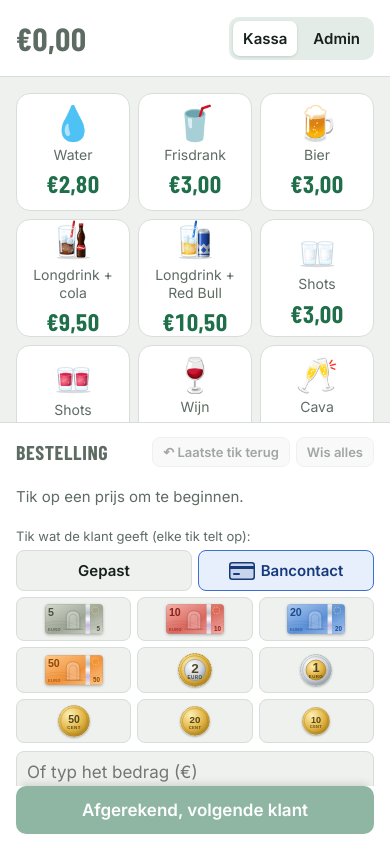
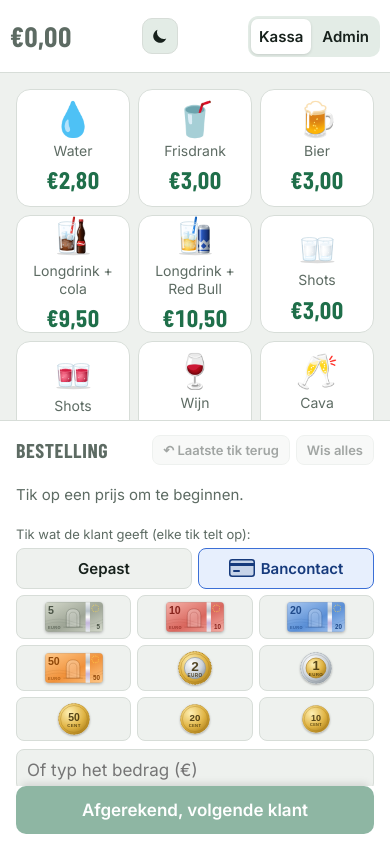
Before and after one commit to Svanson2000/drankkassa, a plain HTML site: page index.html in a window 390 px wide. Drawn offline with Linux system fonts and the light colour scheme.

Commit message:
Versie 8: knop wit/donker altijd bovenaan, compactere kopbalk op smalle telefoons
Co-Authored-By: Claude Opus 5.5 <noreply@anthropic.com>

```diff
--- a/index.html
+++ b/index.html
@@ -188,6 +188,9 @@ aside .bonkop h2{margin:0}
 .pad button:active{background:var(--chip)}
 .pad .klein{font-family:var(--body);font-size:15px;font-weight:600;color:var(--muted)}
 .adminknoppen{display:flex;flex-wrap:wrap;gap:8px}
+.themaknop{flex:none;width:42px;height:42px;border:1px solid var(--line);background:var(--chip);color:var(--fg);border-radius:10px;display:flex;align-items:center;justify-content:center;padding:0}
+.themaknop svg{width:22px;height:22px}
+.themaknop:active{transform:scale(.94)}
 .themakeuze{display:flex;gap:6px;background:var(--chip);padding:4px;border-radius:12px;flex-wrap:wrap}
 .themakeuze button{flex:1;min-width:110px;border:0;background:transparent;color:var(--fg);padding:12px 14px;border-radius:9px;font-size:16px;font-weight:600;display:flex;align-items:center;justify-content:center;gap:8px}
 .themakeuze button[aria-pressed="true"]{background:var(--surface);box-shadow:0 1px 3px #0003;outline:2px solid var(--accent)}
@@ -255,6 +258,7 @@ aside .bonkop h2{margin:0}
   header.met-totaal .kop-totaal>span{display:none}
   header.met-totaal .kop-totaal{gap:8px;align-items:center}
   header.met-totaal .tabs button{padding-inline:10px}
+  .themaknop{width:36px;height:36px}.themaknop svg{width:19px;height:19px}
   header.met-totaal{gap:8px}
   #lijst{flex:none;overflow:visible;min-height:0}
   /* Afrekenknop blijft altijd zichtbaar onderaan de bestelling */
@@ -266,12 +270,21 @@ aside .bonkop h2{margin:0}
   .stats{grid-template-columns:repeat(2,1fr)}
   .stats b{font-size:26px}
 }
+@media (max-width:400px){
+  header.met-totaal{gap:6px;padding-left:max(10px,env(safe-area-inset-left,0px));padding-right:max(10px,env(safe-area-inset-right,0px))}
+  header.met-totaal .kop-totaal{gap:6px}
+  .kop-totaal b{font-size:28px}
+  .kop-aantal b{font-size:26px}
+  header.met-totaal .tabs{padding:3px;gap:3px}
+  header.met-totaal .tabs button{padding-inline:8px}
+}
 @media (prefers-reduced-motion:reduce){.key{transition:none}.key.tik{animation:none}.dots.schud{animation:none}}
 </style>
 
 <header>
   <h1>Drankkassa</h1>
   <div class="kop-totaal" id="kopTotaal" aria-live="polite"><div class="kop-aantal" id="kopAantal" hidden><b id="kopStuks">0</b><span id="kopStuksW">drankjes</span></div><span>Totaal</span><b id="kopBedrag">€0,00</b></div>
+  <button class="themaknop" id="themaKnop" aria-label="Wissel tussen witte en donkere achtergrond"></button>
   <div class="tabs" role="group" aria-label="Weergave">
     <button id="tabKassa" aria-pressed="true">Kassa</button>
     <button id="tabInstel" aria-pressed="false">Admin</button>
@@ -936,7 +949,17 @@ function zetThema(t){
     const eigen=m.media.includes('dark')?'#1b221e':'#ffffff';
     m.content=t==='light'?'#ffffff':t==='dark'?'#1b221e':eigen});
   document.querySelectorAll('#themaKeuze button').forEach(b=>b.setAttribute('aria-pressed',b.dataset.thema===t));
+  /* Knop in de kopbalk toont waar je naartoe wisselt: zon = naar wit, maan = naar donker */
+  const d=isDonker();$('themaKnop').innerHTML=d
+    ?'<svg viewBox="0 0 24 24" fill="none" stroke="currentColor" stroke-width="2" stroke-linecap="round" aria-hidden="true"><circle cx="12" cy="12" r="4.5" fill="currentColor"/><path d="M12 2v2.5M12 19.5V22M2 12h2.5M19.5 12H22M4.9 4.9l1.8 1.8M17.3 17.3l1.8 1.8M4.9 19.1l1.8-1.8M17.3 6.7l1.8-1.8"/></svg>'
+    :'<svg viewBox="0 0 24 24" aria-hidden="true"><path d="M20.5 14.5A8.5 8.5 0 0 1 9.5 3.5a8.5 8.5 0 1 0 11 11z" fill="currentColor"/></svg>';
+  $('themaKnop').title=d?'Witte achtergrond':'Donkere achtergrond';
+  $('themaKnop').setAttribute('aria-label',d?'Wissel naar witte achtergrond':'Wissel naar donkere achtergrond');
 }
+const donkerMQ=matchMedia('(prefers-color-scheme: dark)');
+function isDonker(){const t=document.documentElement.dataset.theme;return t?t==='dark':donkerMQ.matches}
+$('themaKnop').onclick=()=>{const t=isDonker()?'light':'dark';tril();schrijf('kassa-thema',t);zetThema(t)};
+try{donkerMQ.addEventListener('change',()=>zetThema(lees('kassa-thema','auto')))}catch(e){}
 document.querySelectorAll('#themaKeuze button').forEach(b=>b.onclick=()=>{tril();schrijf('kassa-thema',b.dataset.thema);zetThema(b.dataset.thema)});
 zetThema(lees('kassa-thema','auto'));
 function tekenInstel(){
--- a/sw.js
+++ b/sw.js
@@ -1,6 +1,6 @@
 /* Drankkassa offline-werking.
    Verhoog CACHE bij elke nieuwe versie, anders blijven toestellen de oude versie tonen. */
-const CACHE = 'drankkassa-v7';
+const CACHE = 'drankkassa-v8';
 const BESTANDEN = [
   './', 'index.html', 'manifest.webmanifest',
   'fonts/fonts.css', 'fonts/BarlowCondensed-600.woff2', 'fonts/BarlowCondensed-700.woff2', 'fonts/Inter.woff2',
```
